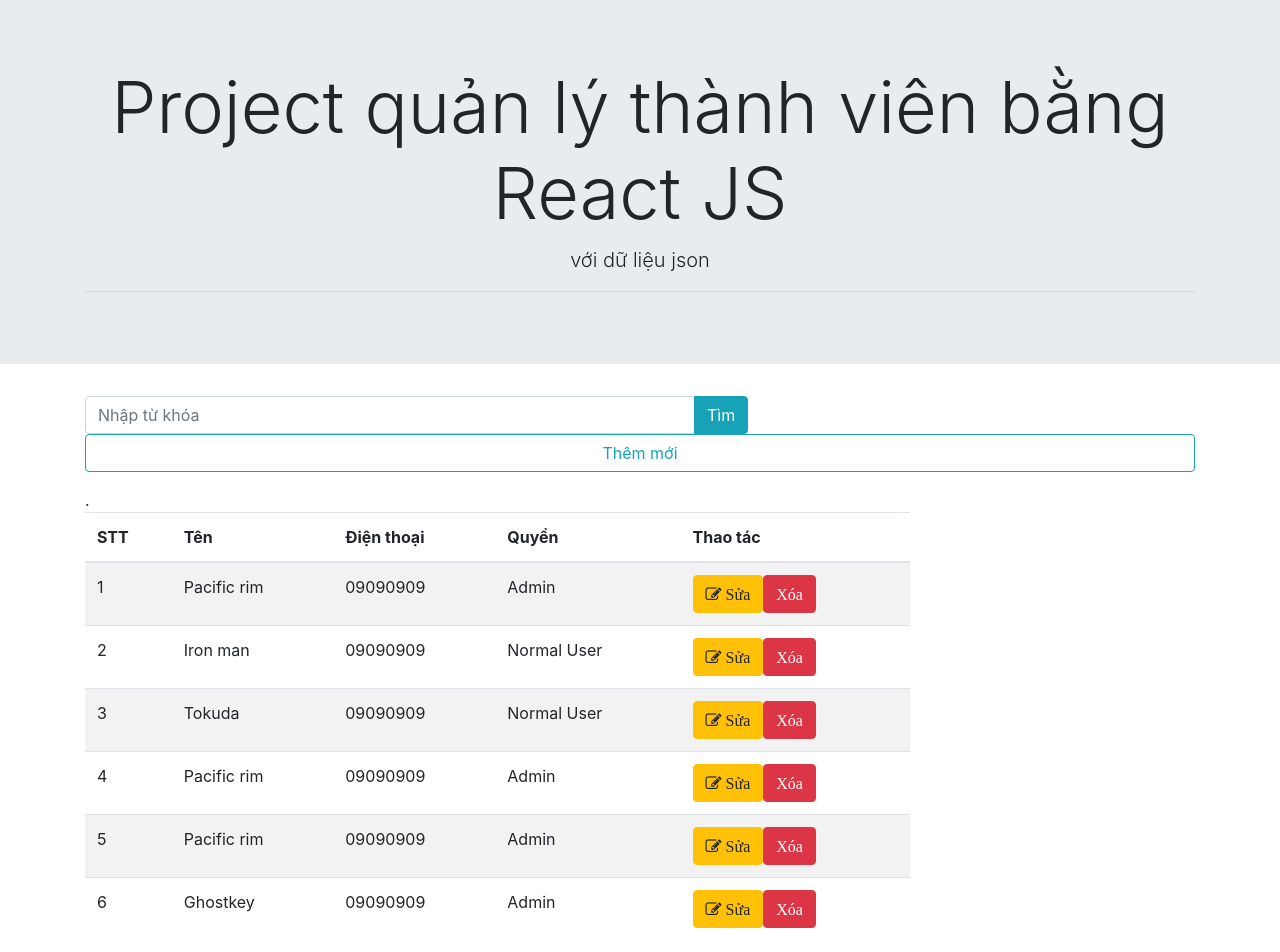
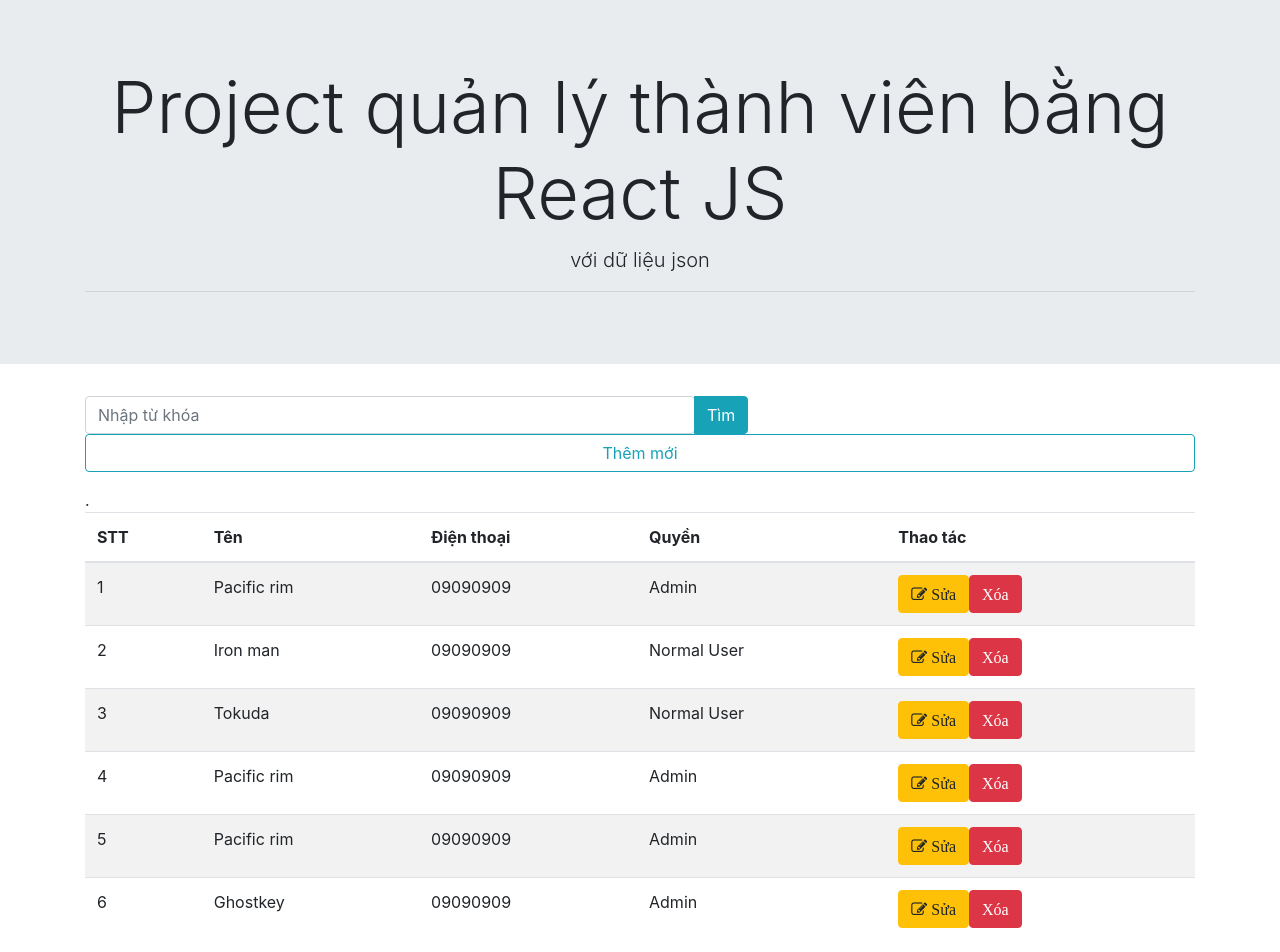
Before and after one commit to clc-thangle/React-Js, a React (Create React App) app: page / in a window 1280 px wide. Shown: the top 952 px of the page. Built offline with nearby package versions, Linux system fonts and the light colour scheme.

Commit message:
[PHAN-24] 067 Ket noi component bo ca con thong qua props

```diff
--- a/src/Components/AddUser.js
+++ b/src/Components/AddUser.js
@@ -6,6 +6,7 @@ class AddUser extends Component {
         if(this.props.hienThiForm === true)
         {
             return (
+                <div className="col">
                 <div className="card border-primary mb-3 mt-2" style={{maxWidth: '18rem'}}>
                     <div className="card-header">Thêm mới user vào hệ thống</div>
                     <div className="card-body">
@@ -28,6 +29,7 @@ class AddUser extends Component {
                         </div>
                     </div>
                 </div>
+                </div>
             )
         }
     }
@@ -35,11 +37,11 @@ class AddUser extends Component {
     render() {
 
         return (
-            <div className="col-3">
+
             <div>
                     {this.kiemTraTrangThai()}
             </div>
-          </div>
+
 
         );
     }
--- a/src/Components/App.js
+++ b/src/Components/App.js
@@ -23,6 +23,11 @@ class App extends Component {
         });
     }
 
+    checkConnect  = () => {
+        alert('ket noi thanh cong')
+
+    }
+
     render() {
         return (
             <div>
@@ -30,7 +35,9 @@ class App extends Component {
                 <div className="searchForm">
                     <div className="container">
                         <div className="row">
-                            <Search ketNoi={() => this.doiTrangThai()} hienThiForm = {this.state.hienThiForm} />
+                            <Search
+                            checkConnect={() => {this.checkConnect()}}
+                             ketNoi={() => this.doiTrangThai()} hienThiForm = {this.state.hienThiForm} />
                             <TableData dataUserProps={this.state.data}/>
                             <AddUser hienThiForm={this.state.hienThiForm}/>
                         </div>
--- a/src/Components/Search.js
+++ b/src/Components/Search.js
@@ -1,6 +1,8 @@
 import React, { Component } from 'react';
 
 class Search extends Component {
+
+
 
   hienThiNut  = () => {
     if(this.props.hienThiForm === true)
@@ -19,7 +21,7 @@ class Search extends Component {
         <div className="form-group">
           <div className="btn-group">
             <input type="text" className="form-control" placeholder="Nhập từ khóa" style={{ width: '610px' }} />
-            <div className="btn btn-info"> Tìm </div>
+            <div className="btn btn-info" onClick={this.props.checkConnect}> Tìm </div>
           </div>
           <div className="btn-group1">
             {this.hienThiNut()}
--- a/src/Components/TableData.js
+++ b/src/Components/TableData.js
@@ -3,8 +3,8 @@ import TableDataRow from './TableDataRow';
 
 class TableData extends Component {
 
-    mappingDataUser  = () =>  this.props.dataUserProps.map((value,key)  => (
-      <TableDataRow userName={value.name} key={key} stt={key} tel={value.tel} permission = {value.Permission} />
+  mappingDataUser = () => this.props.dataUserProps.map((value, key) => (
+    <TableDataRow userName={value.name} key={key} stt={key} tel={value.tel} permission={value.Permission} />
   ))
 
 
@@ -13,7 +13,7 @@ class TableData extends Component {
     console.log(this.props.dataUserProps);
 
     return (
-            <div className="col-9">
+      <div className="col">
         .<table className="table table-striped table-inverse table-hover">
           <thead>
             <tr>
```
Lines whose indentation alone changed are shown as unchanged.
